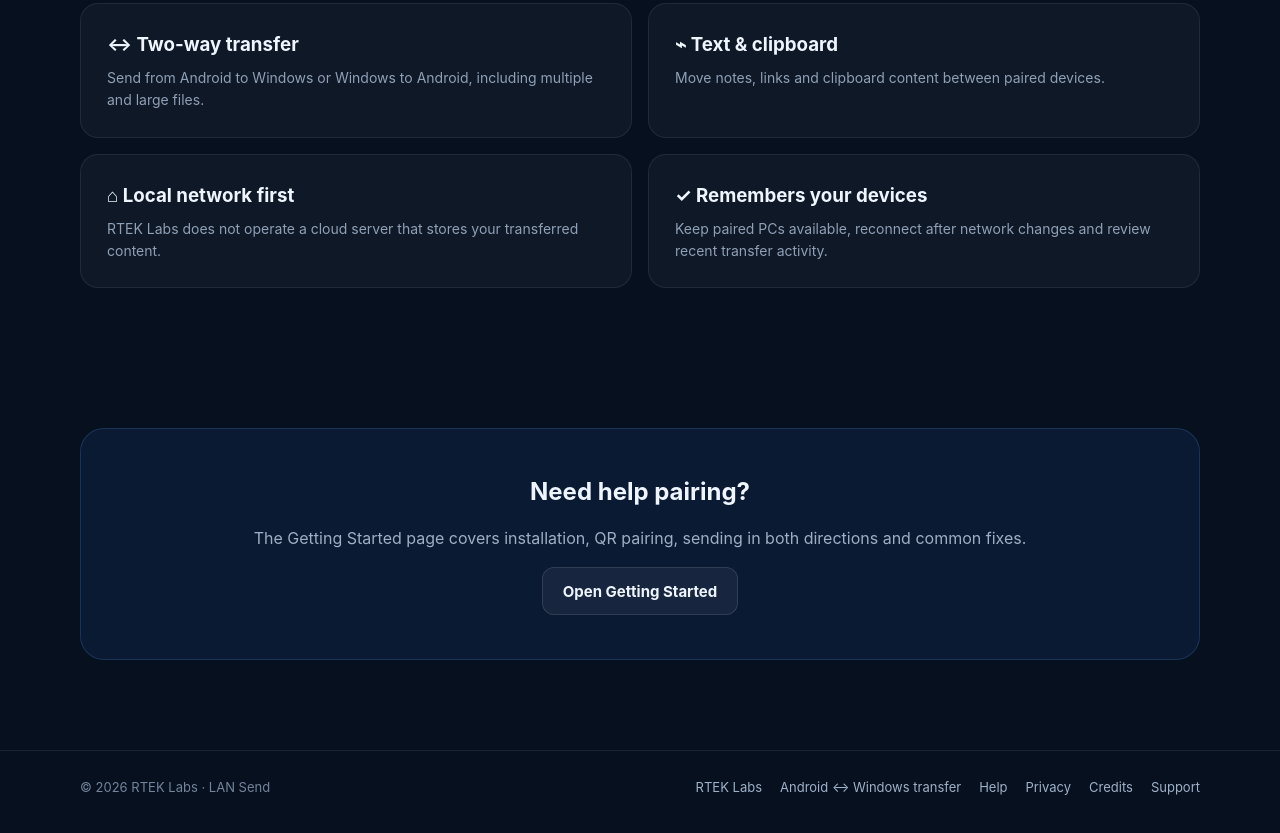
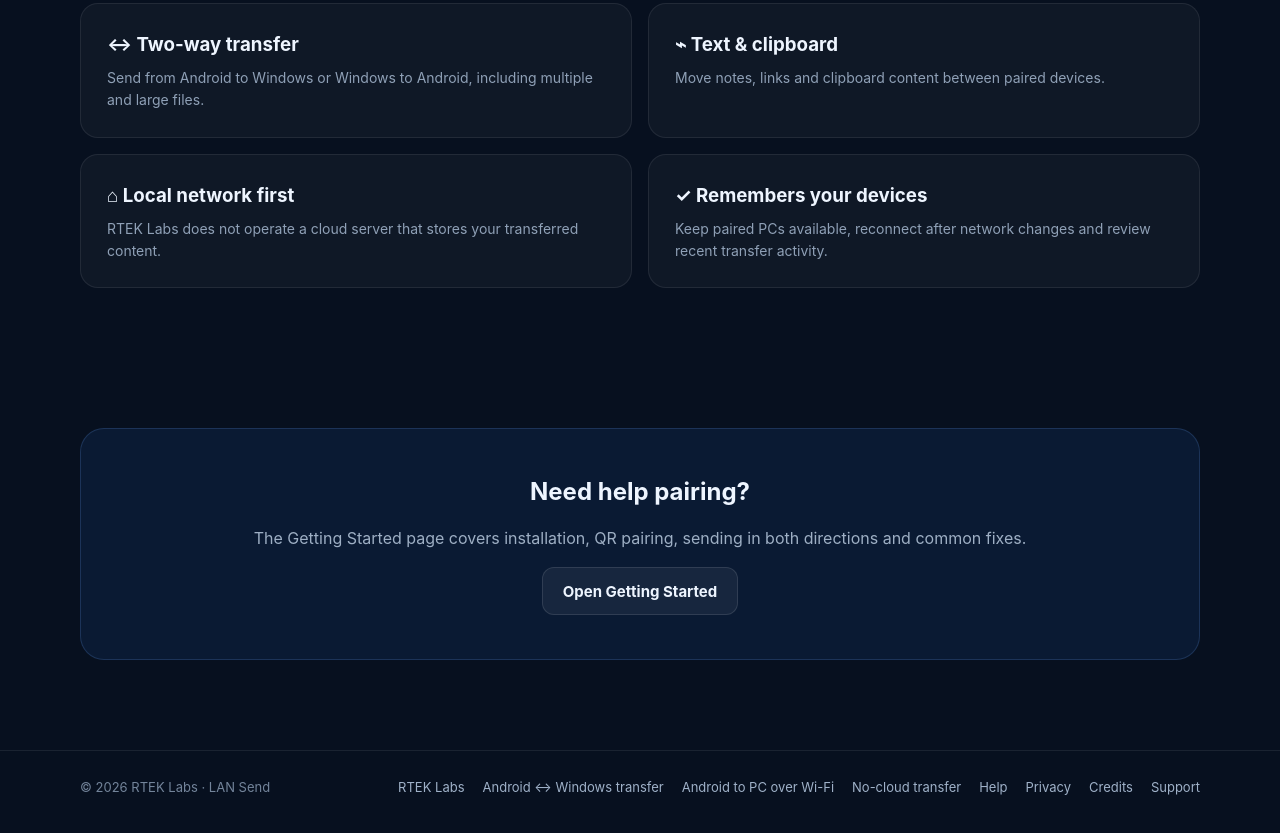
Before and after one commit to rteklabs/rteklabs.github.io, a plain HTML site: page lansend/index.html in a window 1280 px wide. Shown: the part 4715-5548 px from the top of the page. Drawn offline with Linux system fonts and the light colour scheme.

Commit message:
Link new LAN Send search guides

```diff
--- a/lansend/index.html
+++ b/lansend/index.html
@@ -422,7 +422,7 @@
   <footer>
     <div class="wrap foot">
       <span>© 2026 RTEK Labs · LAN Send</span>
-      <span><a href="/">RTEK Labs</a><a href="/lansend/android-to-windows-file-transfer/">Android ↔ Windows transfer</a><a href="/lansend/help/">Help</a><a href="/lansend/privacy/">Privacy</a><a href="/lansend/credits/">Credits</a><a href="mailto:rteklabs.support@gmail.com">Support</a></span>
+      <span><a href="/">RTEK Labs</a><a href="/lansend/android-to-windows-file-transfer/">Android ↔ Windows transfer</a><a href="/lansend/send-files-android-to-pc-wifi/">Android to PC over Wi-Fi</a><a href="/lansend/local-file-transfer-without-cloud/">No-cloud transfer</a><a href="/lansend/help/">Help</a><a href="/lansend/privacy/">Privacy</a><a href="/lansend/credits/">Credits</a><a href="mailto:rteklabs.support@gmail.com">Support</a></span>
     </div>
   </footer>
 </body>
```
